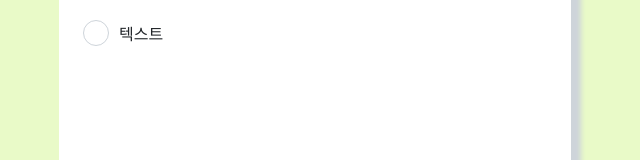
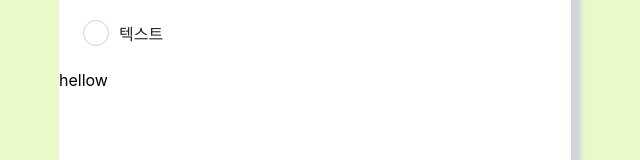
Before and after one commit to minhyup/react-todolist, a React (Create React App) app: page / in a window 1280 px wide. Shown: the part 344-504 px from the top of the page, without its empty margins (325-965 px from the left). Built offline with nearby package versions, Linux system fonts and the light colour scheme.

Commit message:
진행중

```diff
--- a/src/App.js
+++ b/src/App.js
@@ -3,6 +3,7 @@ import { createGlobalStyle } from 'styled-components';
 import TodoTemplate from './layouts/TodoTemplate';
 import TodoHead from './components/TodoHead';
 import TodoList from './components/TodoList';
+import TodoCreate from './components/TodoCreate';
 
 const GlobalStyle = createGlobalStyle`
   body{background: #e9fac8;}
@@ -19,6 +20,7 @@ function App() {
       <TodoTemplate>
         <TodoHead />
         <TodoList />
+        <TodoCreate />
       </TodoTemplate>
     </div>
   );
--- a/src/components/TodoCreate.js
+++ b/src/components/TodoCreate.js
@@ -0,0 +1,7 @@
+import React from 'react';
+
+function TodoCreate() {
+  return <div>hellow</div>;
+}
+
+export default TodoCreate;
```
